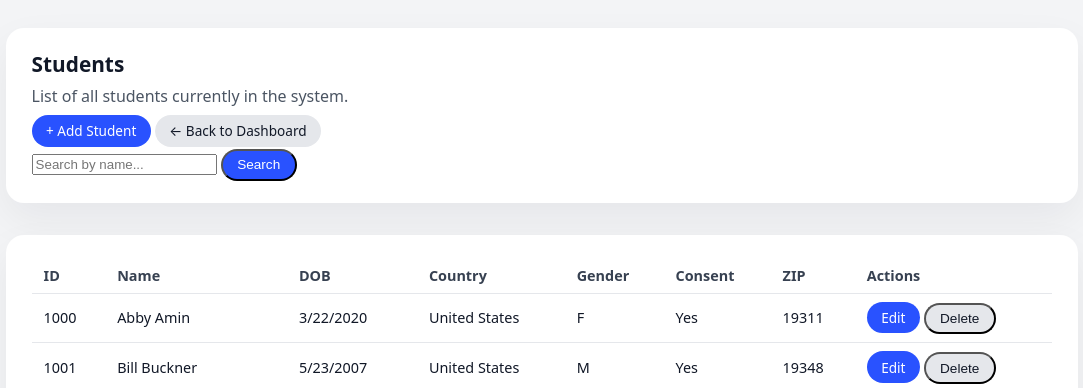
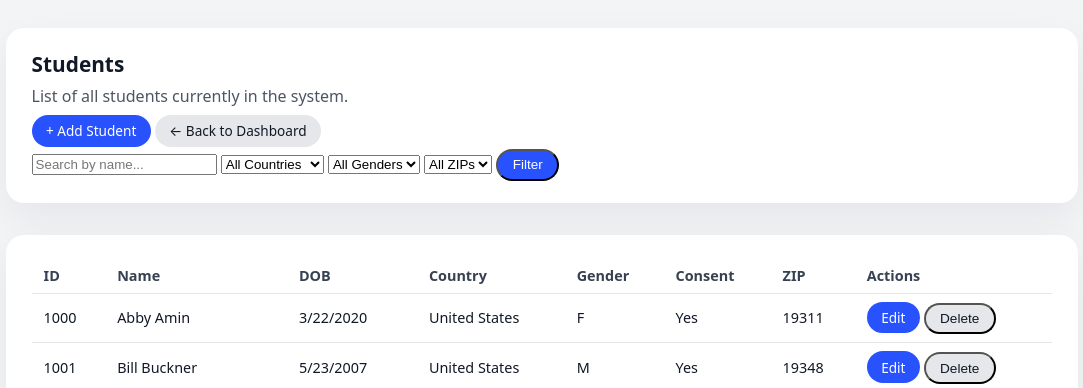
Before and after one commit to SnugTop/Student-Support-Database, a Flask app: page /students in a window 1280 px wide. Shown: the part 72-460 px from the top of the page, without its empty margins (98-1181 px from the left). Run offline with Flask 3, Linux system fonts and the light colour scheme; data comes from the database, SQL or seed files in the repository; both versions use the stored data as it was after the commit.

Commit message:
adding student filters

```diff
--- a/app.py
+++ b/app.py
@@ -32,21 +32,49 @@ def home():
 @app.route("/students")
 def list_students():
     search = request.args.get("search", "")
+    country_filter = request.args.get("country", "")
+    gender_filter = request.args.get("gender", "")
+    zip_filter = request.args.get("zip", "")
 
     conn = get_db_connection()
+
+    # Fetch unique options for dropdowns
+    countries = [row["country_of_birth"] for row in conn.execute("SELECT DISTINCT country_of_birth FROM Student ORDER BY country_of_birth").fetchall()]
+    genders = [row["gender"] for row in conn.execute("SELECT DISTINCT gender FROM Student ORDER BY gender").fetchall()]
+    zips = [row["zip_code"] for row in conn.execute("SELECT DISTINCT zip_code FROM Student ORDER BY zip_code").fetchall()]
+
+    # Build dynamic query
+    query = "SELECT * FROM Student WHERE 1=1"
+    params = []
+
     if search:
-        students = conn.execute(
-            "SELECT * FROM Student WHERE name LIKE ? ORDER BY name",
-            ("%" + search + "%",)
-        ).fetchall()
-    else:
-        students = conn.execute(
-            "SELECT * FROM Student ORDER BY name"
-        ).fetchall()
+        query += " AND name LIKE ?"
+        params.append(f"%{search}%")
+    if country_filter:
+        query += " AND country_of_birth = ?"
+        params.append(country_filter)
+    if gender_filter:
+        query += " AND gender = ?"
+        params.append(gender_filter)
+    if zip_filter:
+        query += " AND zip_code = ?"
+        params.append(zip_filter)
+
+    query += " ORDER BY name"
+    students = conn.execute(query, params).fetchall()
     conn.close()
 
-    return render_template("students.html", students=students, search=search)
-
+    return render_template(
+        "students.html",
+        students=students,
+        search=search,
+        countries=countries,
+        genders=genders,
+        zips=zips,
+        country_filter=country_filter,
+        gender_filter=gender_filter,
+        zip_filter=zip_filter
+    )
 
 @app.route("/students/new", methods=["GET", "POST"])
 def new_student():
--- a/templates/students.html
+++ b/templates/students.html
@@ -23,12 +23,35 @@
 
         <form method="get" action="{{ url_for('list_students') }}" class="search-form">
           <input type="text"
-                 name="search"
-                 placeholder="Search by name..."
-                 value="{{ search }}"
-                 class="search-input">
-          <button type="submit" class="button-link">Search</button>
+                name="search"
+                placeholder="Search by name..."
+                value="{{ search }}"
+                class="search-input">
+
+          <select name="country" class="search-select">
+            <option value="">All Countries</option>
+            {% for country in countries %}
+              <option value="{{ country }}" {% if country == country_filter %}selected{% endif %}>{{ country }}</option>
+            {% endfor %}
+          </select>
+
+          <select name="gender" class="search-select">
+            <option value="">All Genders</option>
+            {% for g in genders %}
+              <option value="{{ g }}" {% if g == gender_filter %}selected{% endif %}>{{ g }}</option>
+            {% endfor %}
+          </select>
+
+          <select name="zip" class="search-select">
+            <option value="">All ZIPs</option>
+            {% for z in zips %}
+              <option value="{{ z }}" {% if z == zip_filter %}selected{% endif %}>{{ z }}</option>
+            {% endfor %}
+          </select>
+
+          <button type="submit" class="button-link">Filter</button>
         </form>
+
       </div>
 
       <div class="card">
```
Also changed, not shown: student_support_center.db.
